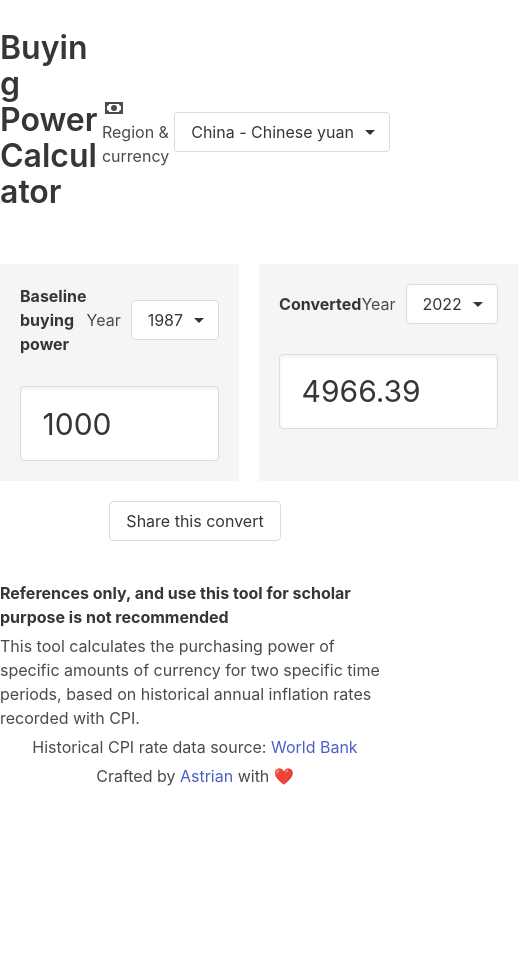
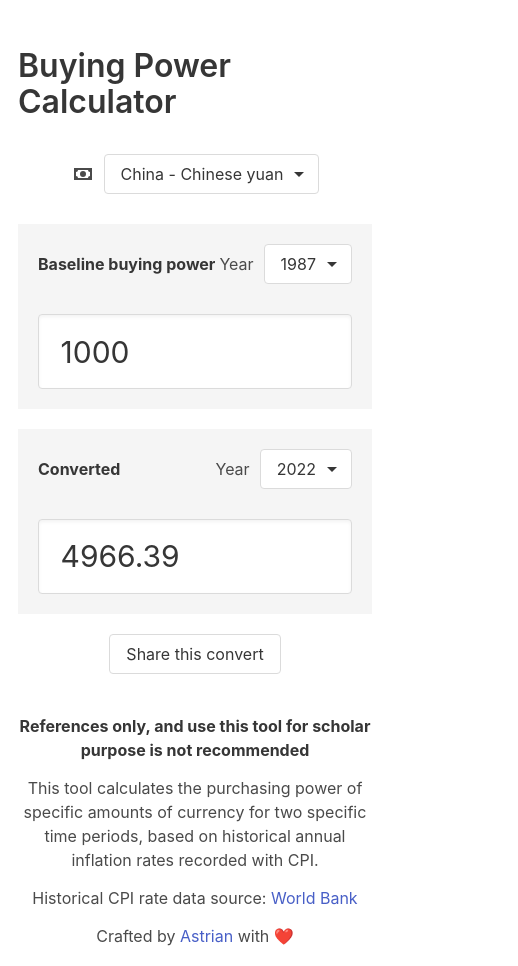
Before and after one commit to Astrian/buying-power-calculator, a React (Vite) app: page / in a window 390 px wide. Shown: the whole page, 518 px wide, since content can reach past the window. Before the commit the page ends 844 px from the top, so only its background shows below. Built offline with nearby package versions, Linux system fonts and the light colour scheme.

Commit message:
Phone layout adjustment

```diff
--- a/src/App.tsx
+++ b/src/App.tsx
@@ -171,7 +171,7 @@ function App() {
         <h1 className="title">{t('website_title')}</h1>
         <div className="country-selector">
           <span className="icon-text">
-            <span className="icon"><Icon path={mdiCash} size={1} /></span> {t('select_country_label')}
+            <span className="icon"><Icon path={mdiCash} size={1} /></span> <span className="region-label">{t('select_country_label')}</span>
           </span>
           <div className={cn('dropdown is-right', dropdownActive && 'is-active')} onClick={dropdownHandler}>
             <div className="dropdown-trigger">
--- a/src/style.scss
+++ b/src/style.scss
@@ -51,8 +51,9 @@
     flex-direction: column;
     justify-content: center;
     align-items: center;
-    gap: 5px;
+    gap: 14px;
     margin-top: 40px;
+    text-align: center;
   }
 }
 
@@ -82,3 +83,23 @@
   max-height: 360px;
   overflow: scroll;
 }
+
+/* phone layout */
+@media (max-width: 820px) {
+  .container {
+    padding: 18px;
+    .header {
+      flex-direction: column;
+      gap: 10px;
+      .region-label {
+        display: none;
+      }
+    }
+    .calculator-body {
+      flex-direction: column;
+      .module {
+        width: 100%;
+      }
+    }
+  }
+}
```
